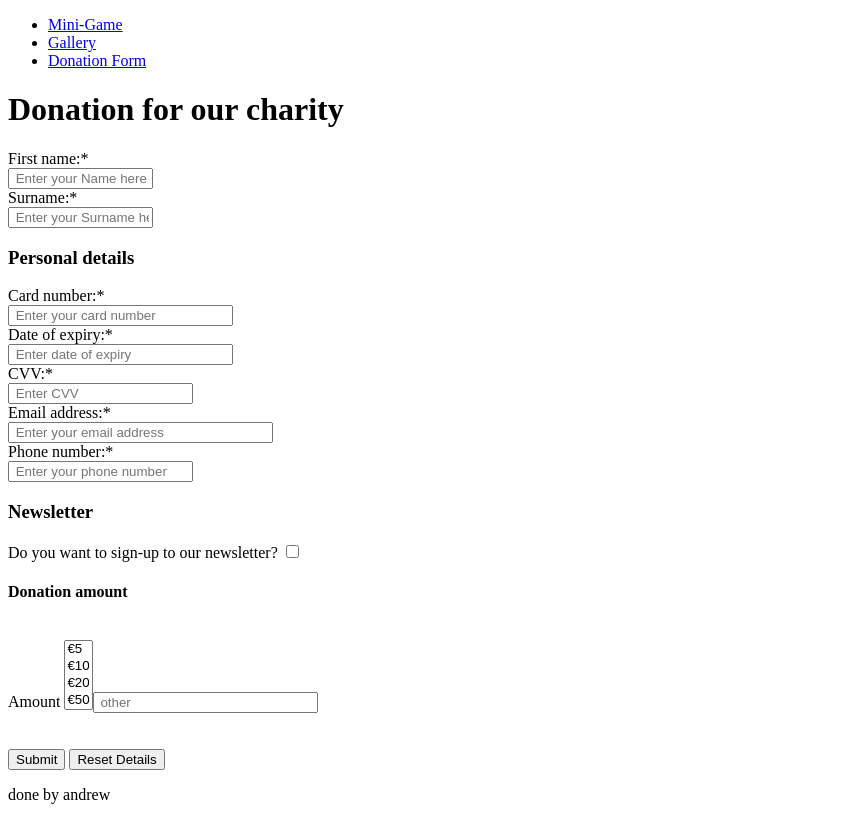
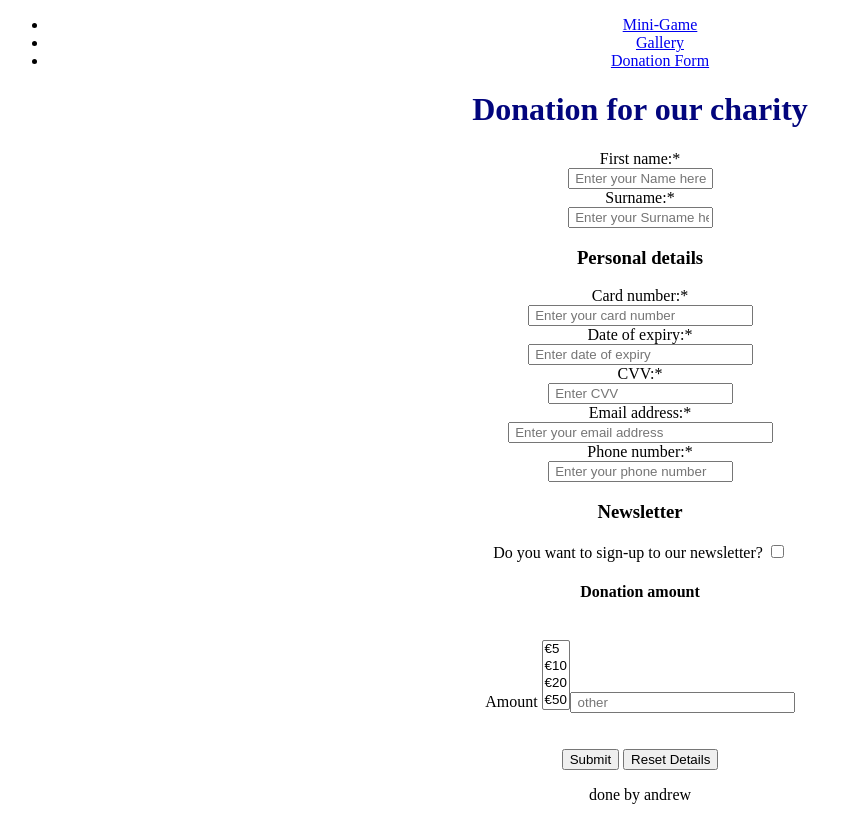
Before and after one commit to Alan-Joyce04/Web-design-project, a plain HTML site: page indexpro.html in a window 1280 px wide. Shown: the whole page, without its empty margins (0-863 px from the left). Drawn offline with Linux system fonts and the light colour scheme.

Commit message:
Update indexpro.html

```diff
--- a/indexpro.html
+++ b/indexpro.html
@@ -4,9 +4,10 @@
 		<title>Donation</title>
 
 <ul>
-  <li><a href="file:///C:/Users/alanj/Documents/First-Website/page2.html/indexpros.html">Mini-Game</a></li>
-  <li><a href="file:///C:/Users/alanj/Documents/First-Website/page2.html/indexps.html">Gallery</a></li>
-  <li><a href="file:///C:/Users/alanj/Documents/First-Website/page2.html/indexpro.html">Donation Form</a></li>
+ <li><a href="indexpros.html">Mini-Game</a></li>
+  <li><a href="index(4).html">Gallery</a></li>
+  <li><a href="index.html">Donation Form</a></li>
+	<link rel="stylesheet" href="stylepro.css">
 
 </ul>
 	</head>
```
